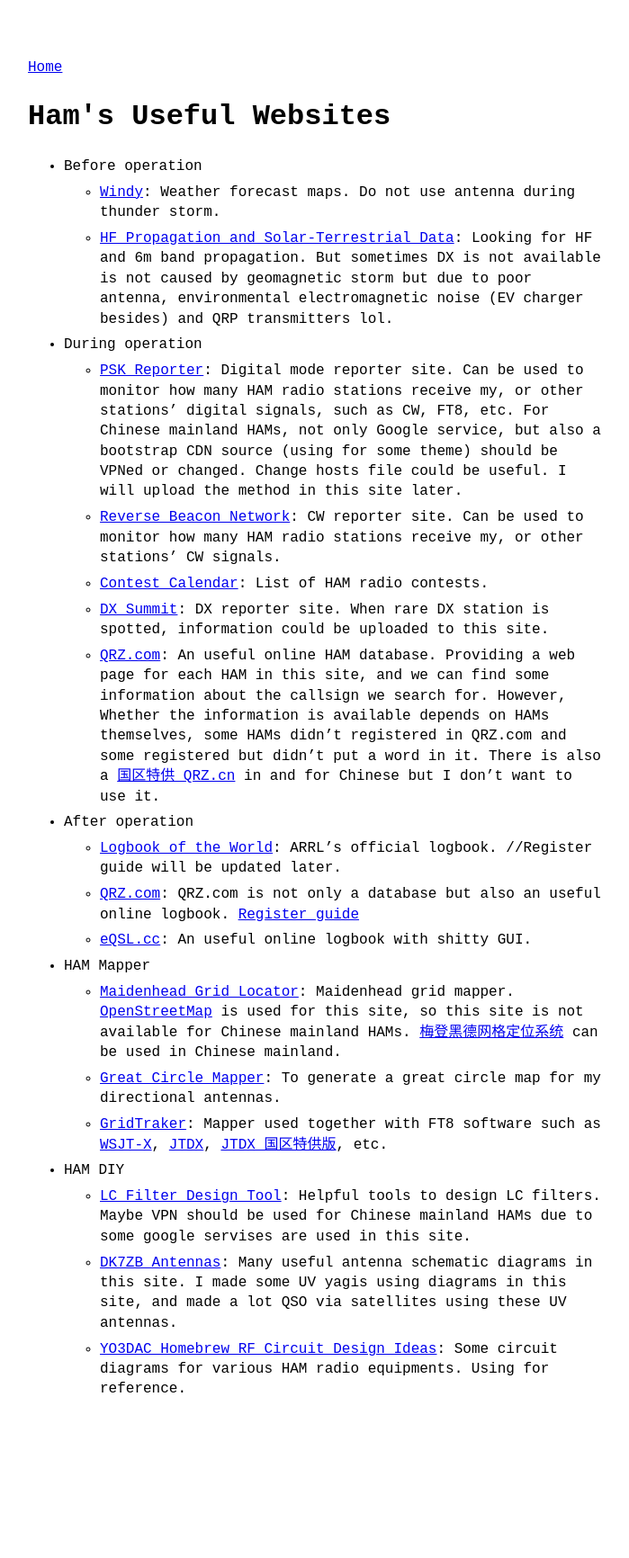
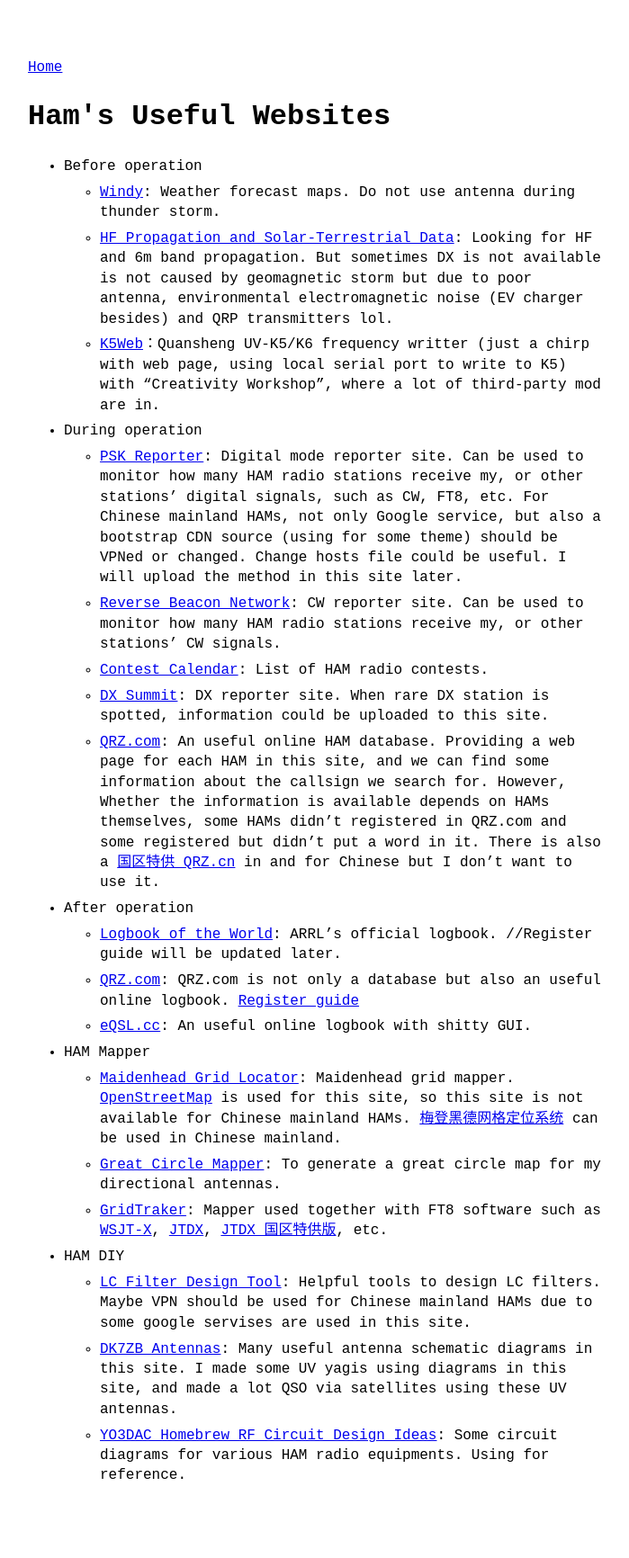
Before and after one commit to Yurihou/yurihou.github.io, a Jekyll site: the page built from hamtools.md, in a window 1280 px wide. Shown: the whole page at 90% size, without its empty margins (289-988 px from the left). Built offline with Jekyll 4.4.1, drawn with Linux system fonts in a browser that asks for light colours; before the commit the page ends 1636 px from its top, so only the background shows below that.

Commit message:
Update hamtools.md

```diff
--- a/hamtools.md
+++ b/hamtools.md
@@ -6,6 +6,7 @@ title: Ham's Useful Websites
 - Before operation
   - [Windy](https://www.windy.com/): Weather forecast maps. Do not use antenna during thunder storm.
   - [HF Propagation and Solar-Terrestrial Data](https://www.hamqsl.com/solar.html): Looking for HF and 6m band propagation. But sometimes DX is not available is not caused by geomagnetic storm but due to poor antenna, environmental electromagnetic noise (EV charger besides) and QRP transmitters lol.
+  - [K5Web](https://k5.vicicode.com/)：Quansheng UV-K5/K6 frequency writter (just a chirp with web page, using local serial port to write to K5) with "Creativity Workshop", where a lot of third-party mod are in.
 - During operation
   - [PSK Reporter](https://www.pskreporter.info/): Digital mode reporter site. Can be used to monitor how many HAM radio stations receive my, or other stations' digital signals, such as CW, FT8, etc. For Chinese mainland HAMs, not only Google service, but also a bootstrap CDN source (using for some theme) should be VPNed or changed. Change hosts file could be useful. I will upload the method in this site later.
   - [Reverse Beacon Network](https://www.reversebeacon.net/): CW reporter site. Can be used to monitor how many HAM radio stations receive my, or other stations' CW signals.
```
